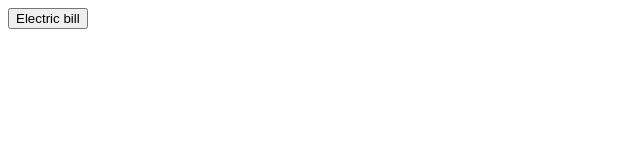
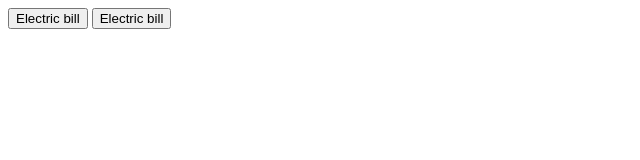
Before and after one commit to johnamir40/JavaScript-Task-no5, a plain HTML site: page index.html in a window 1280 px wide. Shown: the whole page, without its empty margins (0-640 px from the left). Drawn offline with Linux system fonts and the light colour scheme.

Commit message:
newversion

```diff
--- a/index.html
+++ b/index.html
@@ -7,6 +7,7 @@
   </head>
   <body>
     <button onclick="electricityBill()">Electric bill</button>
+    <button onclick="splitBill()">Electric bill</button>
     <script src="./index.js"></script>
   </body>
 </html>
--- a/index.js
+++ b/index.js
@@ -22,3 +22,13 @@ function electricityBill() {
 
   console.log("bill is " + bill);
 }
+function splitBill() {
+  let bill = +prompt("what is the total bill ?");
+  bill = bill * 1.12;
+  console.log("service : " + bill);
+  bill = bill * 1.14;
+  console.log("vat : " + bill);
+  let people = +prompt("how many people ?");
+  bill = bil / people;
+  console.log(" Each : " + bill);
+}
```
